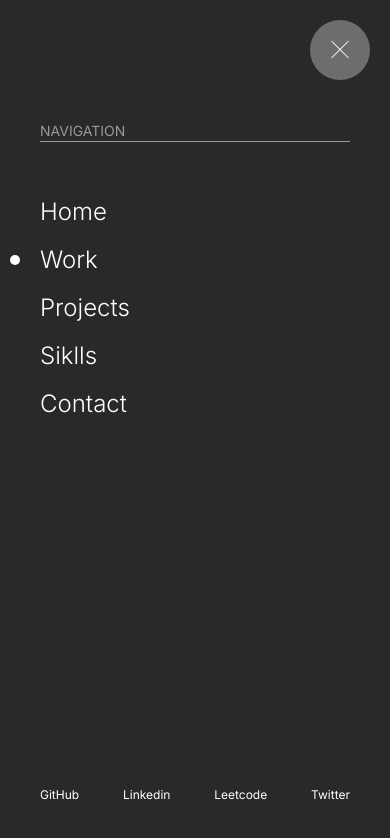
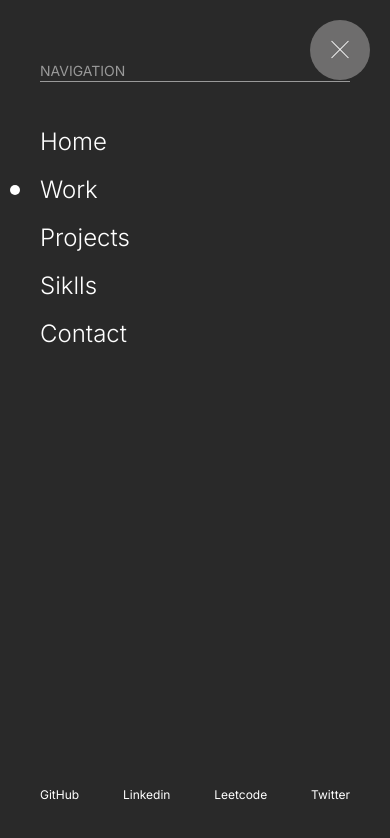
Before and after one commit to kanishkacodes/Kanishka, a Next.js app: page /Work in a window 390 px wide. Both pictures are taken after a click on the element 340 px from the left and 50 px from the top of the page. Shown: the top 838 px of the page. Built offline with nearby package versions, Linux system fonts and the light colour scheme; grey boxes are pictures that could not be loaded.

Commit message:
update nav

```diff
--- a/src/components/Header/nav/style.module.scss
+++ b/src/components/Header/nav/style.module.scss
@@ -30,7 +30,7 @@
         flex-direction: column;
         font-size: 56px;
         gap: 12px;
-        margin-top: 80px;
+        margin-top: 20px;
 
         @media (max-width: 768px) {
           font-size: 24px;
@@ -41,7 +41,7 @@
           border-bottom: 1px solid rgb(153, 153, 153);
           text-transform: uppercase;
           font-size: 11px;
-          margin-bottom: 40px;
+          margin-bottom: 30px;
 
           @media (max-width: 768px) {
             font-size: 14px;
@@ -57,7 +57,7 @@
 
       @media (min-width: 769px) {
         .nav {
-          margin-bottom: 50px; /* Add margin-bottom in desktop view */
+          margin-bottom: 30px; /* Add margin-bottom in desktop view */
         }
       }
     }
```
